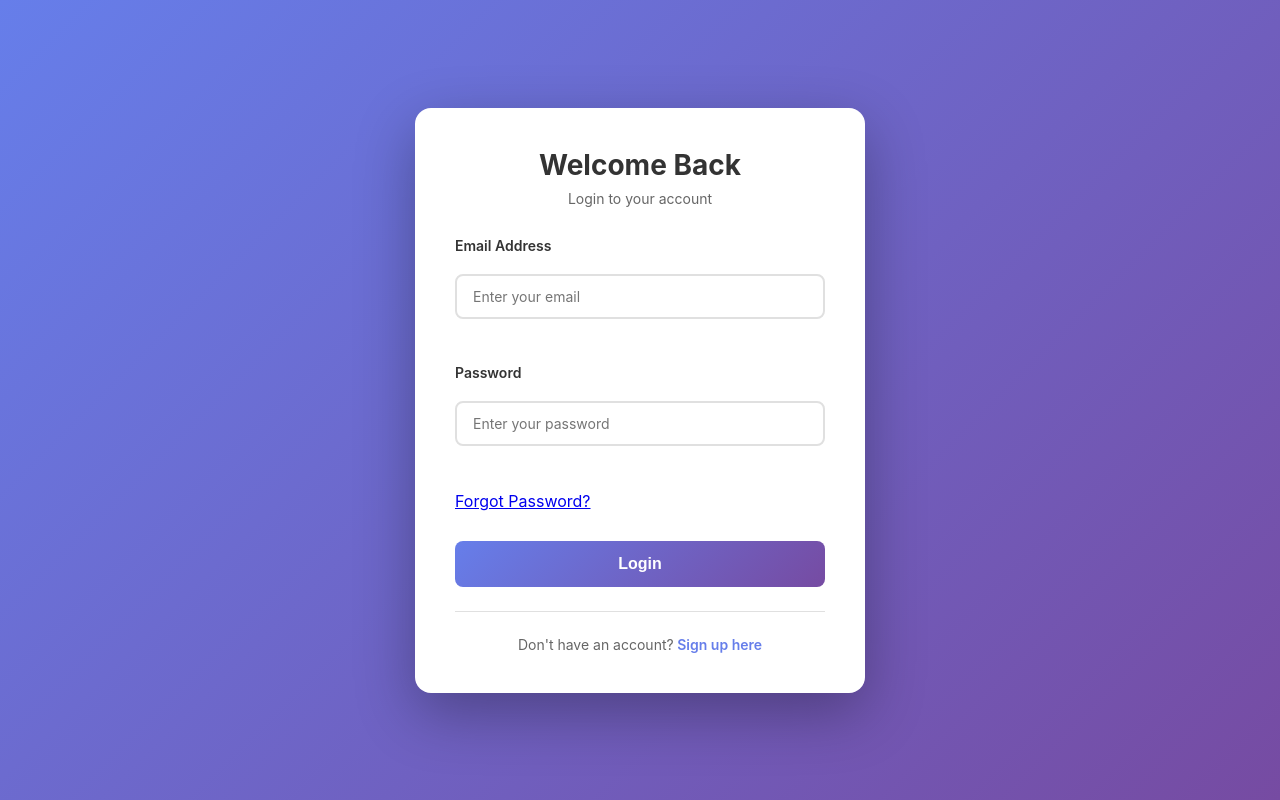
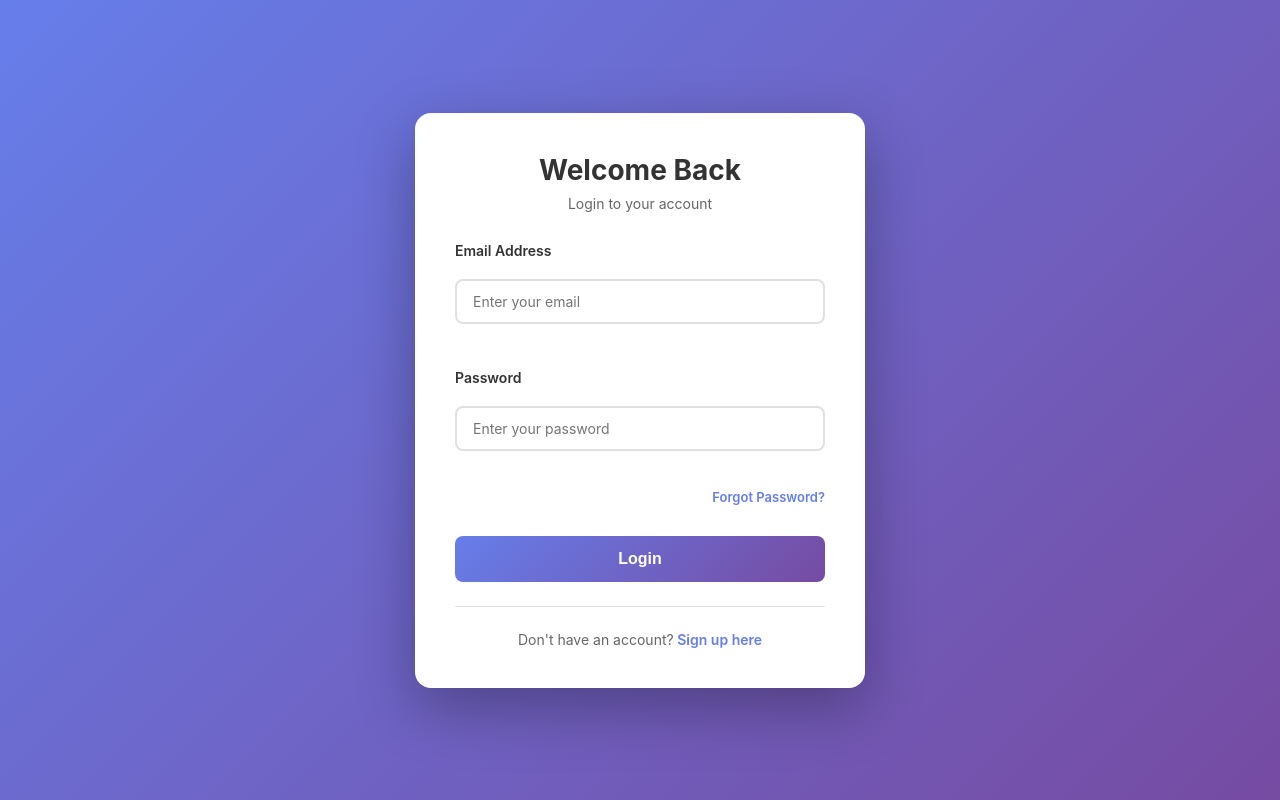
Before and after one commit to Aryankaushik541/mern-review-system, a React (Create React App) app in the folder client/: page /login in a window 1280 px wide. Built offline with nearby package versions, Linux system fonts and the light colour scheme.

Commit message:
Add forgot password link styles to Auth.css

```diff
--- a/client/src/pages/Auth.css
+++ b/client/src/pages/Auth.css
@@ -96,6 +96,24 @@
   background-color: white;
 }
 
+.forgot-password-link {
+  text-align: right;
+  margin-top: -10px;
+}
+
+.forgot-password-link a {
+  color: #667eea;
+  text-decoration: none;
+  font-size: 13px;
+  font-weight: 600;
+  transition: color 0.3s ease;
+}
+
+.forgot-password-link a:hover {
+  color: #764ba2;
+  text-decoration: underline;
+}
+
 .auth-button {
   background: linear-gradient(135deg, #667eea 0%, #764ba2 100%);
   color: white;
```
